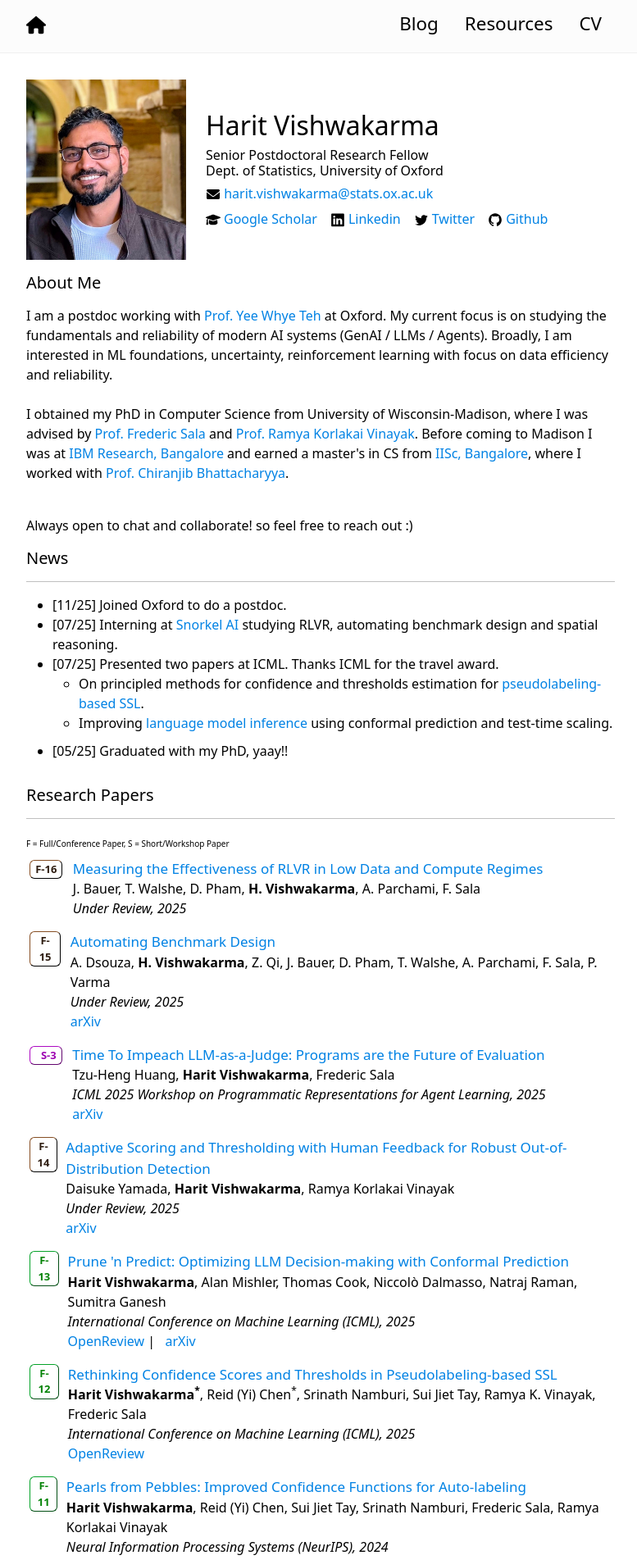
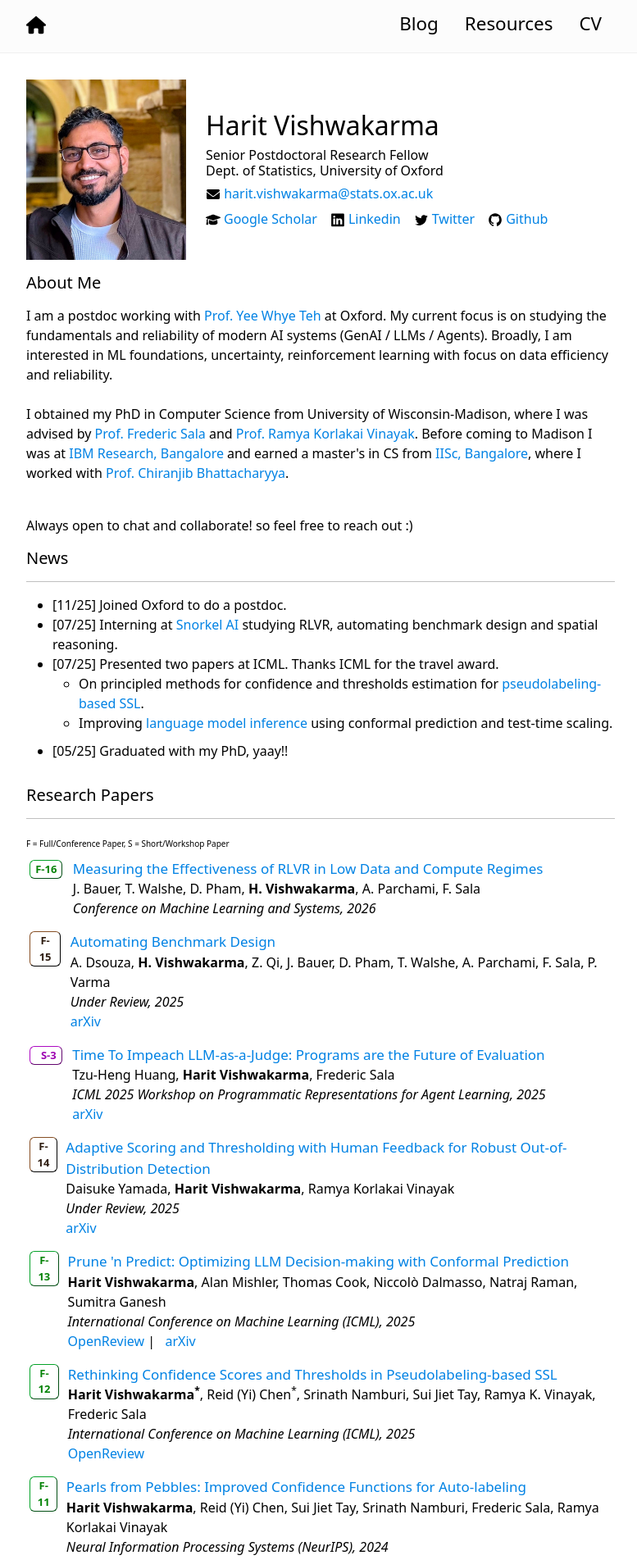
Before and after one commit to harit7/harit7.github.io, a Jekyll site: the page built from index.html, in a window 1280 px wide. Shown: the top 1903 px of the page at 82% size, without its empty margins (249-1026 px from the left). Built offline with Jekyll 4.4.1, drawn with Linux system fonts in a browser that asks for light colours; formulas are drawn with MathJax 3.

Commit message:
Update paper details for F-16 entry

```diff
--- a/_data/papers.json
+++ b/_data/papers.json
@@ -3,11 +3,11 @@
         "id": "F-16",
         "title": "Measuring the Effectiveness of RLVR in Low Data and Compute Regimes",
         "authors": "J. Bauer, T. Walshe, D. Pham, <b>H. Vishwakarma</b>, A. Parchami, F. Sala",
-        "venue": "Under Review",
-        "date": "2025-10-31",
+        "venue": "Conference on Machine Learning and Systems",
+        "date": "2026-01-28",
         "url":"",
-        "venue_short":"",
-        "type": "full_pre",
+        "venue_short":"MLSys",
+        "type": "full_pub",
 
         "links": [
 
```
